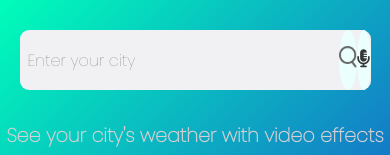
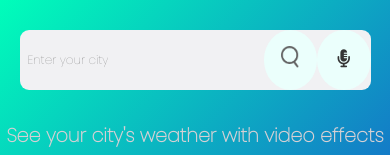
Before and after one commit to imranaly07/weather-App4.0, a plain HTML site: page index.html in a window 390 px wide. Shown: the top 155 px of the page. Drawn offline with nearby package versions, Linux system fonts and the light colour scheme; a web font is replaced by a local one.

Commit message:
added new feature

```diff
--- a/style.css
+++ b/style.css
@@ -137,7 +137,7 @@ span{
         background: transparent;
         color: rgb(26, 25, 25);
         font-size: 12px;
-        padding: 0 5px;
+        padding: 0 2px;
 
     }
 }
@@ -155,7 +155,7 @@ span{
         background: transparent;
         color: rgb(26, 25, 25);
         font-size: 12px;
-        padding: 0 5px;
+        padding: 0 2px;
 
 
     }
@@ -180,7 +180,7 @@ span{
         background: transparent;
         color: rgb(26, 25, 25);
         font-size: 12px;
-        padding: 0 5px;
+        padding: 0 2px;
 
     }
 }
@@ -220,7 +220,7 @@ span{
         outline: 0;
         background: transparent;
         color: rgb(26, 25, 25);
-        font-size: 16px;
+        font-size: 12px;
         padding: 0 8px;
 
 
```
